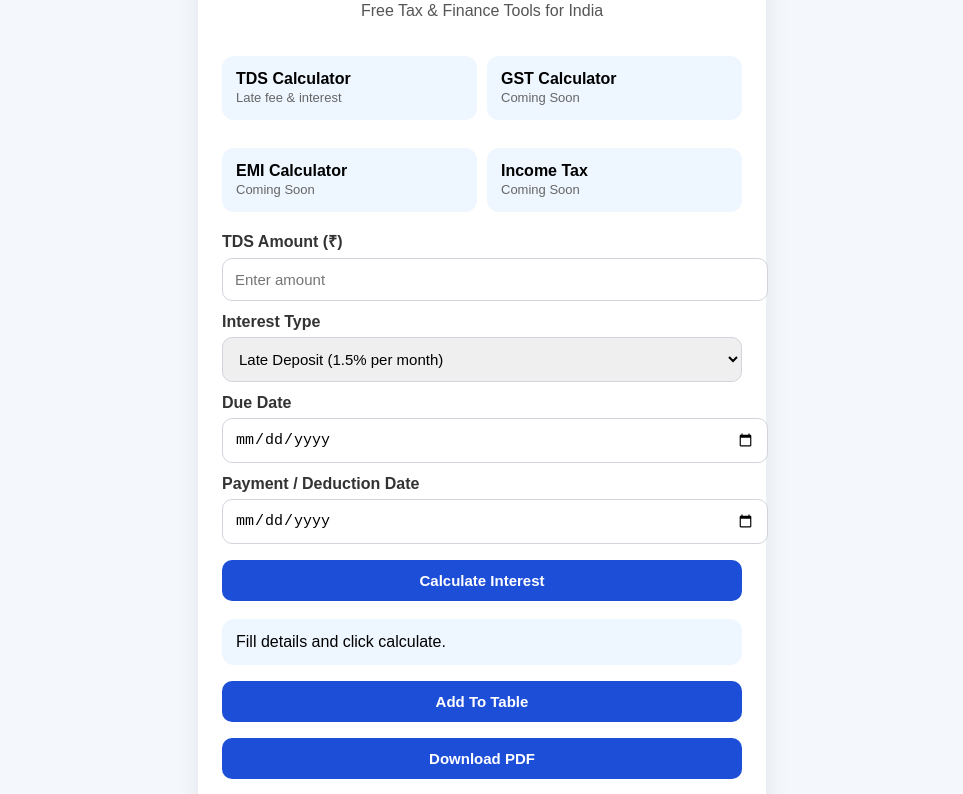
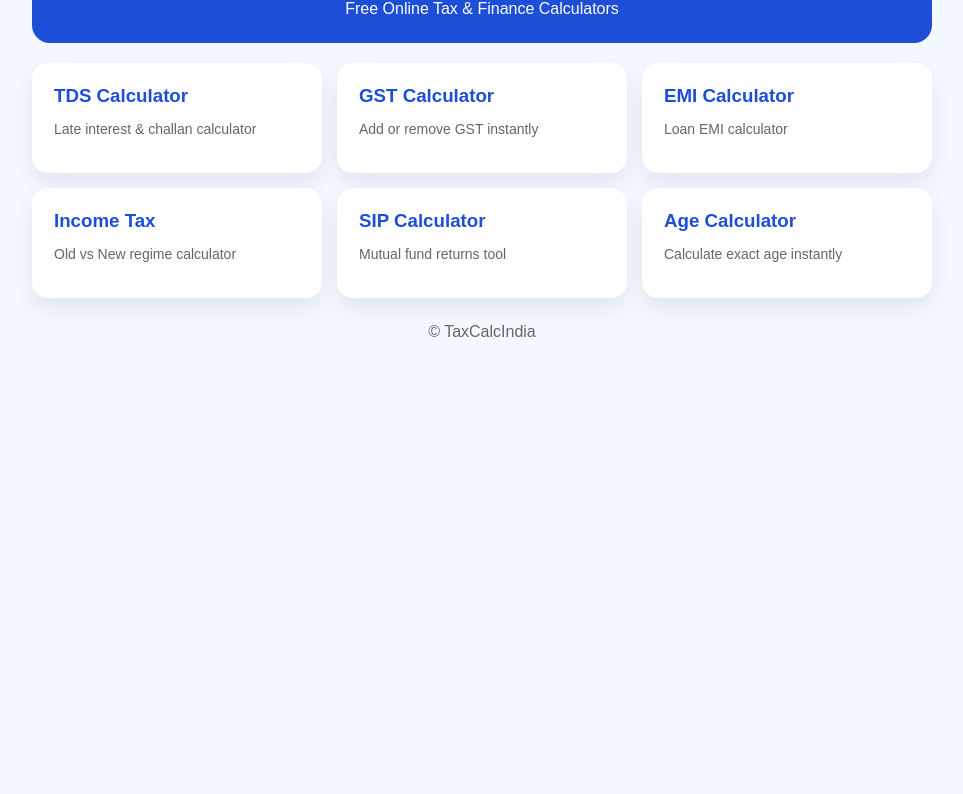
Before and after one commit to technicalvod6072001-droid/Taxcalcindia, a plain HTML site: page index.html in a window 1280 px wide. Shown: the part 90-884 px from the top of the page, without its empty margins (158-1121 px from the left). After the commit the page ends 800 px from the top, so only its background shows below. Drawn offline with Linux system fonts and the light colour scheme.

Commit message:
Update index.html

```diff
--- a/index.html
+++ b/index.html
@@ -1,48 +1,69 @@
 <!DOCTYPE html>
-<html lang="en">
+<html>
 <head>
 <meta charset="UTF-8">
 <meta name="viewport" content="width=device-width, initial-scale=1.0">
-<title>TDS Interest Calculator</title>
+<title>TaxCalcIndia - Free Tax Tools</title>
 <style>
-body{font-family:Arial,sans-serif;background:#f4f7fb;padding:20px}
-.wrap{max-width:520px;margin:auto;background:#fff;padding:24px;border-radius:18px;box-shadow:0 10px 25px rgba(0,0,0,.08)}
-h2{text-align:center;color:#1d4ed8;margin-top:0}
-label{display:block;margin:12px 0 6px;font-weight:700;color:#333}
-input,select,button{width:100%;padding:12px;border:1px solid #d1d5db;border-radius:10px;font-size:15px}
-button{background:#1d4ed8;color:#fff;border:none;font-weight:700;cursor:pointer;margin-top:16px}
-button:hover{background:#1e40af}
-.result{margin-top:18px;padding:14px;background:#eef6ff;border-radius:12px}
-.small{font-size:13px;color:#666}
+body{font-family:Arial;background:#f3f7ff;margin:0;padding:20px}
+.wrap{max-width:900px;margin:auto}
+.top{background:#1d4ed8;color:#fff;padding:25px;border-radius:18px;text-align:center}
+.top h1{margin:0}
+.top p{margin:8px 0 0}
+.grid{display:grid;grid-template-columns:repeat(auto-fit,minmax(220px,1fr));gap:15px;margin-top:20px}
+.card{background:#fff;padding:22px;border-radius:16px;text-decoration:none;color:#111;box-shadow:0 10px 20px rgba(0,0,0,.07);transition:.2s}
+.card:hover{transform:translateY(-5px)}
+.card h3{margin:0 0 8px;color:#1d4ed8}
+.small{color:#666;font-size:14px}
+.footer{text-align:center;color:#666;margin-top:25px}
 </style>
 </head>
 <body>
 <div class="wrap">
-<h2>TaxCalcIndia</h2>
-<p style='text-align:center;color:#555;margin-top:-8px'>Free Tax & Finance Tools for India</p>
-<div style='display:grid;grid-template-columns:1fr 1fr;gap:10px;margin:18px 0'>
-<div class='result'><b>TDS Calculator</b><br><span class='small'>Late fee & interest</span></div>
-<div class='result'><b>GST Calculator</b><br><span class='small'>Coming Soon</span></div>
-<div class='result'><b>EMI Calculator</b><br><span class='small'>Coming Soon</span></div>
-<div class='result'><b>Income Tax</b><br><span class='small'>Coming Soon</span></div>
+
+<div class="top">
+<h1>TaxCalcIndia</h1>
+<p>Free Online Tax & Finance Calculators</p>
 </div>
-<label>TDS Amount (₹)</label>
-<input type="number" id="amount" placeholder="Enter amount">
-<label>Interest Type</label>
-<select id="type">
-<option value="1.5">Late Deposit (1.5% per month)</option>
-<option value="1">Late Deduction (1% per month)</option>
-</select>
-<label>Due Date</label>
-<input type="date" id="dueDate">
-<label>Payment / Deduction Date</label>
-<input type="date" id="payDate">
-<button onclick="calcTDS()">Calculate Interest</button>
-<div class="result" id="result">Fill details and click calculate.</div>
-<button onclick="addRow()">Add To Table</button>
-<button onclick="downloadPDF()">Download PDF</button>
-<div class="result"><table style='width:100%;font-size:12px' border='1' cellpadding='6'><thead><tr><th>Amount</th><th>Due</th><th>Paid</th><th>Result</th></tr></thead><tbody id='tbody'></tbody></table></div>
-<p class='small' style='text-align:center'>© TaxCalcIndia</p>
+
+<div class="grid">
+
+<a class="card" href="tds-calculator.html">
+<h3>TDS Calculator</h3>
+<p class="small">Late interest & challan calculator</p>
+</a>
+
+<a class="card" href="gst-calculator.html">
+<h3>GST Calculator</h3>
+<p class="small">Add or remove GST instantly</p>
+</a>
+
+<a class="card" href="emi.html">
+<h3>EMI Calculator</h3>
+<p class="small">Loan EMI calculator</p>
+</a>
+
+<a class="card" href="income-tax.html">
+<h3>Income Tax</h3>
+<p class="small">Old vs New regime calculator</p>
+</a>
+
+<a class="card" href="sip.html">
+<h3>SIP Calculator</h3>
+<p class="small">Mutual fund returns tool</p>
+</a>
+
+<a class="card" href="age.html">
+<h3>Age Calculator</h3>
+<p class="small">Calculate exact age instantly</p>
+</a>
+
+</div>
+
+<div class="footer">
+© TaxCalcIndia
+</div>
+
 </div>
 </body>
 </html>
```
